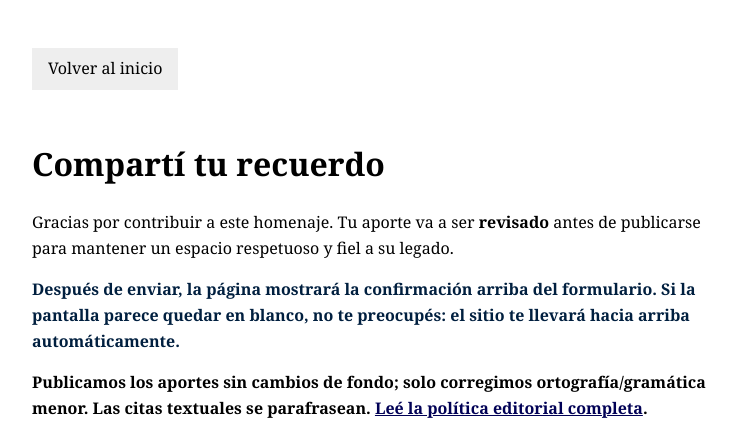
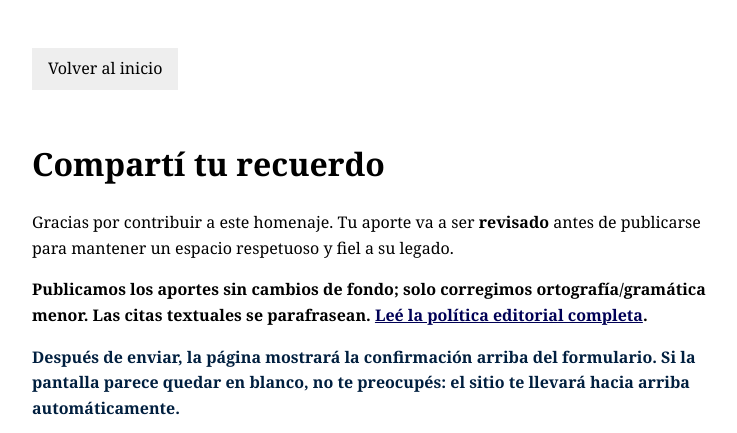
Before and after one commit to albertovth/graciaschema-site, a Jekyll site: the page built from comparte.md, in a window 1280 px wide, cut to the strip 0-433 px from the top of the page. Shown: the whole strip, without its empty margins (258-995 px from the left). Built offline with Jekyll 4.4.1, drawn with Linux system fonts in a browser that asks for light colours.

Commit message:
Update comparte.md

```diff
--- a/comparte.md
+++ b/comparte.md
@@ -12,15 +12,17 @@ permalink: /comparti
 
 Gracias por contribuir a este homenaje. Tu aporte va a ser **revisado** antes de publicarse para mantener un espacio respetuoso y fiel a su legado.
 
-<p style="color:#001f3f;font-weight:600">
-Después de enviar, la página mostrará la confirmación arriba del formulario.
-Si la pantalla parece quedar en blanco, no te preocupés: el sitio te llevará hacia arriba automáticamente.
-</p>
 <p style="font-weight:600">
 Publicamos los aportes sin cambios de fondo; solo corregimos ortografía/gramática menor.
 Las citas textuales se parafrasean.
 <a href="{{ '/acerca' | relative_url }}">Leé la política editorial completa</a>.
 </p>
+
+<p style="color:#001f3f;font-weight:600">
+Después de enviar, la página mostrará la confirmación arriba del formulario.
+Si la pantalla parece quedar en blanco, no te preocupés: el sitio te llevará hacia arriba automáticamente.
+</p>
+
 <div style="max-width:820px;margin:0 auto">
   <iframe
     id="formFrame"
```
